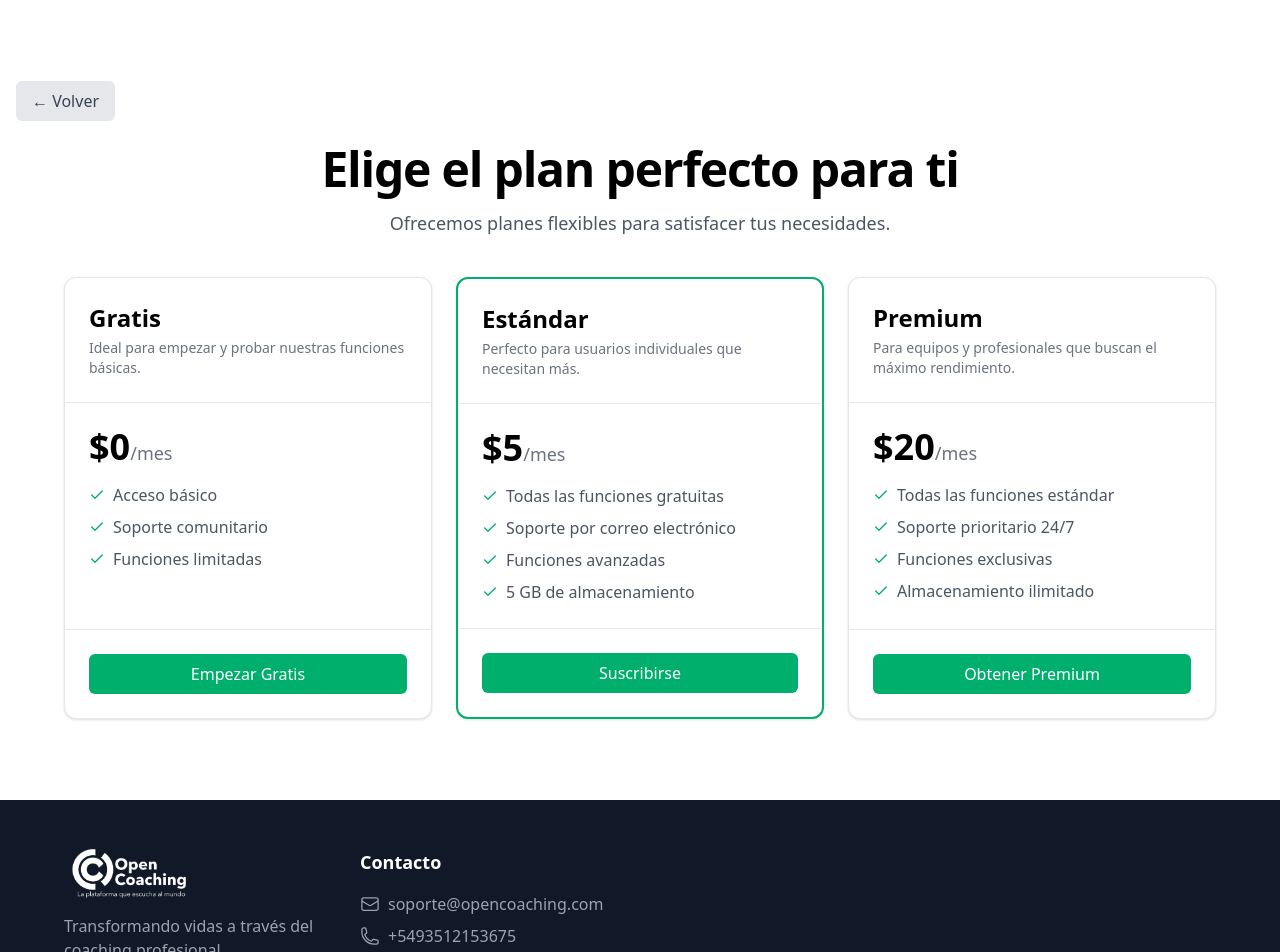
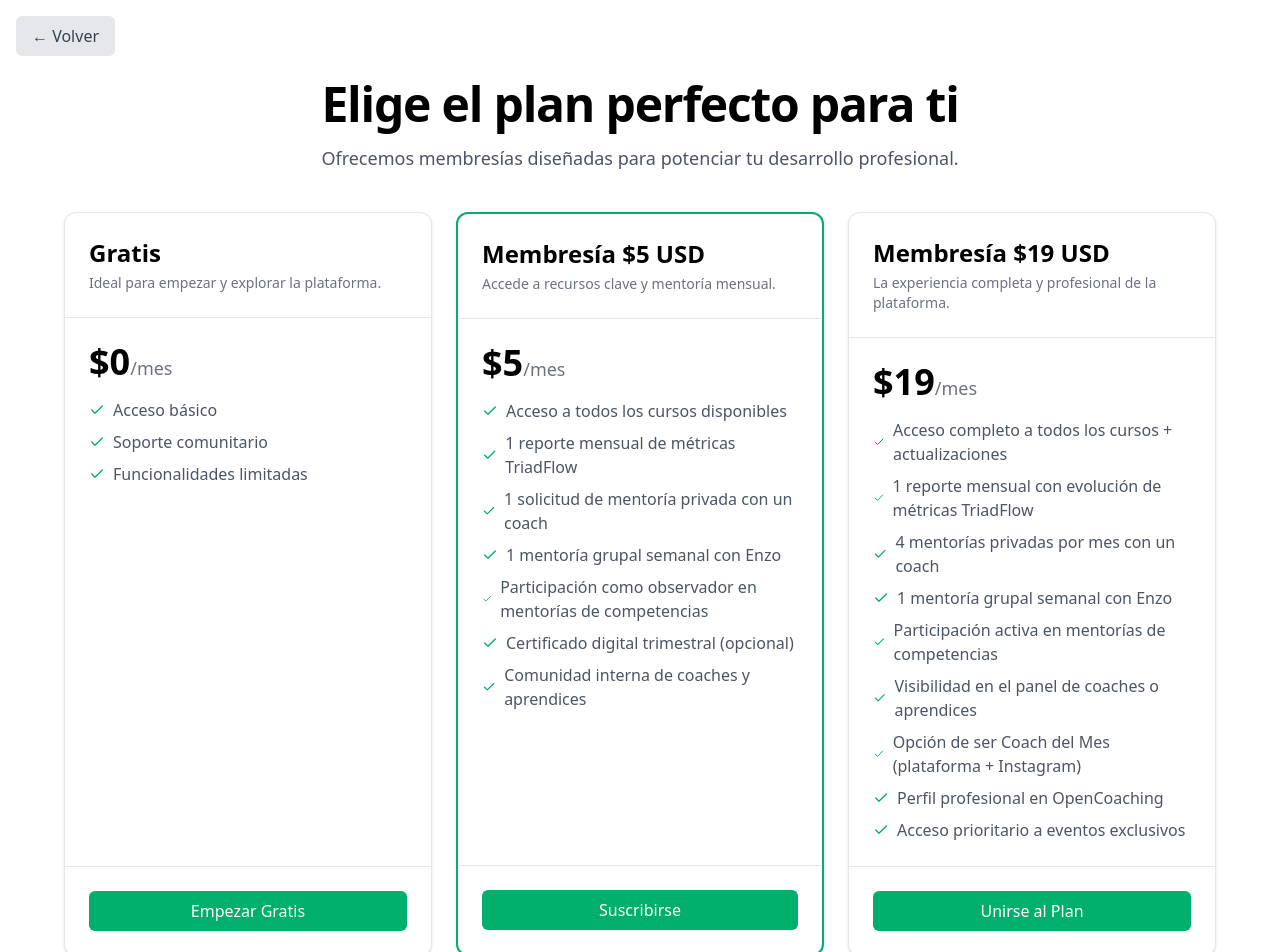
Before and after one commit to JoelDamato/opencoaching-front, a React (Vite) app: page /pricing in a window 1280 px wide. Shown: the top 952 px of the page. Built offline with nearby package versions, Linux system fonts and the light colour scheme.

Commit message:
add fixed

```diff
--- a/src/pages/Aprendices.jsx
+++ b/src/pages/Aprendices.jsx
@@ -6,7 +6,19 @@ export default function Aprendices() {
       <Navbar />
       <div className="flex flex-col items-center justify-center min-h-[60vh]">
         <h1 className="text-3xl font-bold mt-12 mb-4">Próximamente</h1>
-        <p className="text-gray-500 text-lg">Esta sección estará disponible pronto.</p>
+        <p className="text-gray-500 text-lg mb-8">Esta sección estará disponible pronto.</p>
+        <a
+          href="https://api.whatsapp.com/send/?phone=%2B5493512153675&text=Hola%2C+quiero+estar+visible+como+aprendiz+en+OpenCoaching&type=phone_number&app_absent=0"
+          target="_blank"
+          rel="noopener noreferrer"
+          className="inline-block"
+        >
+          <button
+            className="px-8 py-4 rounded-full bg-gradient-to-r from-green-500 to-emerald-600 text-white font-bold text-lg shadow-lg hover:from-green-600 hover:to-emerald-700 transition-all"
+          >
+            Quiero estar visible como aprendiz
+          </button>
+        </a>
       </div>
     </>
   )
--- a/src/pages/Coaches.jsx
+++ b/src/pages/Coaches.jsx
@@ -194,6 +194,22 @@ function Coaches() {
       </div>
     ))}
   </div>
+
+  {/* Solo CTA Coach */}
+  <div className="flex flex-col items-center mt-16 mb-8">
+    <a
+      href="https://api.whatsapp.com/send/?phone=%2B5493512153675&text=Hola%2C+quiero+estar+visible+como+coach+en+OpenCoaching&type=phone_number&app_absent=0"
+      target="_blank"
+      rel="noopener noreferrer"
+      className="inline-block"
+    >
+      <button
+        className="px-8 py-4 rounded-full bg-gradient-to-r from-green-500 to-emerald-600 text-white font-bold text-lg shadow-lg hover:from-green-600 hover:to-emerald-700 transition-all"
+      >
+        Quiero estar visible como coach
+      </button>
+    </a>
+  </div>
 </div>
 
 
--- a/src/pages/Novedades.jsx
+++ b/src/pages/Novedades.jsx
@@ -54,31 +54,22 @@ const Novedades = () => {
                   <div className="aspect-video bg-gradient-to-br from-green-100 to-emerald-100">
                     <iframe
                       className="w-full h-full"
-                      src="https://www.youtube.com/embed/H0m5GM8M_4M"
+                      src="https://www.youtube.com/embed/H0m5GM8M_4M?autoplay=0&rel=0"
                       title="Conexión Open"
                       frameBorder="0"
                       allow="accelerometer; autoplay; clipboard-write; encrypted-media; gyroscope; picture-in-picture"
                       allowFullScreen
                     />
                   </div>
-                  <div className="absolute inset-0 bg-gradient-to-t from-black/20 to-transparent opacity-0 group-hover:opacity-100 transition-opacity duration-300"></div>
                 </div>
-
                 <div className="p-6">
                   <p className="text-gray-700 leading-relaxed text-lg">
                     En este espacio compartimos las novedades más importantes de Open Coaching: visión a futuro,
                     actividades de comunidad y avances clave que transforman nuestra forma de acompañar a los coaches.
                   </p>
-
                   <div className="flex items-center justify-between mt-6 pt-6 border-t border-gray-100">
                     <div className="flex items-center space-x-4">
-                      <button
-                        onClick={() => window.open("https://www.youtube.com/watch?v=H0m5GM8M_4M", "_blank")}
-                        className="flex items-center space-x-2 px-4 py-2 bg-green-600 text-white rounded-lg hover:bg-green-700 transition-colors"
-                      >
-                        <Play className="w-4 h-4" />
-                        <span>Ver Completo</span>
-                      </button>
+                      {/* Elimina el botón "Ver Completo" porque el video ya es reproducible aquí */}
                       <button
                         onClick={() => {
                           if (navigator.share) {
--- a/src/pages/Perfil.jsx
+++ b/src/pages/Perfil.jsx
@@ -140,6 +140,12 @@ function Perfil() {
               <div className="flex flex-col">
                 <span className="text-sm text-gray-500">Suscripción</span>
                 <span className="text-lg font-semibold">{user.audiencia} Gratuita</span>
+                <a
+                  href="/pricing"
+                  className="text-green-600 underline text-sm mt-1 hover:text-green-800 transition"
+                >
+                  Ver planes
+                </a>
               </div>
             </div>
             <button onClick={scrollToPassword} className="w-full bg-black text-white py-2 rounded font-bold hover:bg-gray-800 mt-4">
--- a/src/pages/Precios.jsx
+++ b/src/pages/Precios.jsx
@@ -42,7 +42,6 @@ export default function PricingPage() {
   const navigate = useNavigate()
   return (
     <div className="flex flex-col items-center justify-center min-h-screen bg-white p-4">
-      {/* Botón de retroceso */}
       <button
         onClick={() => navigate(-1)}
         className="self-start mb-6 px-4 py-2 rounded-md bg-gray-200 text-gray-700 hover:bg-gray-300 transition"
@@ -53,106 +52,102 @@ export default function PricingPage() {
       <div className="text-center mb-10">
         <h1 className="text-4xl font-bold tracking-tight sm:text-5xl">Elige el plan perfecto para ti</h1>
         <p className="mt-4 text-lg text-gray-600">
-          Ofrecemos planes flexibles para satisfacer tus necesidades.
+          Ofrecemos membresías diseñadas para potenciar tu desarrollo profesional.
         </p>
       </div>
 
       <div className="grid gap-6 md:grid-cols-3 max-w-6xl w-full">
-        {/* Plan Gratuito */}
+        {/* Plan Gratis */}
         <Card className="flex flex-col justify-between">
           <CardHeader>
-            <CardTitle className="text-2xl font-bold">Gratis</CardTitle>
-            <CardDescription>Ideal para empezar y probar nuestras funciones básicas.</CardDescription>
+            <CardTitle>Gratis</CardTitle>
+            <CardDescription>Ideal para empezar y explorar la plataforma.</CardDescription>
           </CardHeader>
           <CardContent className="flex-grow">
             <div className="text-4xl font-bold mb-4">
               $0<span className="text-lg font-normal text-gray-500">/mes</span>
             </div>
             <ul className="space-y-2 text-gray-600">
-              <li className="flex items-center">
-                <CheckIcon className="mr-2 h-4 w-4 text-[#00af6b]" />
-                Acceso básico
-              </li>
-              <li className="flex items-center">
-                <CheckIcon className="mr-2 h-4 w-4 text-[#00af6b]" />
-                Soporte comunitario
-              </li>
-              <li className="flex items-center">
-                <CheckIcon className="mr-2 h-4 w-4 text-[#00af6b]" />
-                Funciones limitadas
-              </li>
+              <li className="flex items-center"><CheckIcon className="mr-2 h-4 w-4 text-[#00af6b]" />Acceso básico</li>
+              <li className="flex items-center"><CheckIcon className="mr-2 h-4 w-4 text-[#00af6b]" />Soporte comunitario</li>
+              <li className="flex items-center"><CheckIcon className="mr-2 h-4 w-4 text-[#00af6b]" />Funcionalidades limitadas</li>
             </ul>
           </CardContent>
           <CardFooter>
-            <Button className="w-full">Empezar Gratis</Button>
+            <a
+              href="https://api.whatsapp.com/send/?phone=%2B5493512153675&text=Hola%2C+quiero+empezar+con+el+plan+Gratis&type=phone_number&app_absent=0"
+              target="_blank"
+              rel="noopener noreferrer"
+              className="w-full"
+            >
+              <Button className="w-full">Empezar Gratis</Button>
+            </a>
           </CardFooter>
         </Card>
 
-        {/* Plan Estándar */}
+        {/* Membresía 5 USD */}
         <Card className="flex flex-col justify-between border-2 border-[#00af6b]">
           <CardHeader>
-            <CardTitle className="text-2xl font-bold">Estándar</CardTitle>
-            <CardDescription>Perfecto para usuarios individuales que necesitan más.</CardDescription>
+            <CardTitle>Membresía $5 USD</CardTitle>
+            <CardDescription>Accede a recursos clave y mentoría mensual.</CardDescription>
           </CardHeader>
           <CardContent className="flex-grow">
             <div className="text-4xl font-bold mb-4">
               $5<span className="text-lg font-normal text-gray-500">/mes</span>
             </div>
             <ul className="space-y-2 text-gray-600">
-              <li className="flex items-center">
-                <CheckIcon className="mr-2 h-4 w-4 text-[#00af6b]" />
-                Todas las funciones gratuitas
-              </li>
-              <li className="flex items-center">
-                <CheckIcon className="mr-2 h-4 w-4 text-[#00af6b]" />
-                Soporte por correo electrónico
-              </li>
-              <li className="flex items-center">
-                <CheckIcon className="mr-2 h-4 w-4 text-[#00af6b]" />
-                Funciones avanzadas
-              </li>
-              <li className="flex items-center">
-                <CheckIcon className="mr-2 h-4 w-4 text-[#00af6b]" />
-                5 GB de almacenamiento
-              </li>
+              <li className="flex items-center"><CheckIcon className="mr-2 h-4 w-4 text-[#00af6b]" />Acceso a todos los cursos disponibles</li>
+              <li className="flex items-center"><CheckIcon className="mr-2 h-4 w-4 text-[#00af6b]" />1 reporte mensual de métricas TriadFlow</li>
+              <li className="flex items-center"><CheckIcon className="mr-2 h-4 w-4 text-[#00af6b]" />1 solicitud de mentoría privada con un coach</li>
+              <li className="flex items-center"><CheckIcon className="mr-2 h-4 w-4 text-[#00af6b]" />1 mentoría grupal semanal con Enzo</li>
+              <li className="flex items-center"><CheckIcon className="mr-2 h-4 w-4 text-[#00af6b]" />Participación como observador en mentorías de competencias</li>
+              <li className="flex items-center"><CheckIcon className="mr-2 h-4 w-4 text-[#00af6b]" />Certificado digital trimestral (opcional)</li>
+              <li className="flex items-center"><CheckIcon className="mr-2 h-4 w-4 text-[#00af6b]" />Comunidad interna de coaches y aprendices</li>
             </ul>
           </CardContent>
           <CardFooter>
-            <Button className="w-full">Suscribirse</Button>
+            <a
+              href="https://api.whatsapp.com/send/?phone=%2B5493512153675&text=Hola%2C+quiero+suscribirme+al+plan+de+5+d%C3%B3lares&type=phone_number&app_absent=0"
+              target="_blank"
+              rel="noopener noreferrer"
+              className="w-full"
+            >
+              <Button className="w-full">Suscribirse</Button>
+            </a>
           </CardFooter>
         </Card>
 
-        {/* Plan Premium */}
+        {/* Membresía 19 USD */}
         <Card className="flex flex-col justify-between">
           <CardHeader>
-            <CardTitle className="text-2xl font-bold">Premium</CardTitle>
-            <CardDescription>Para equipos y profesionales que buscan el máximo rendimiento.</CardDescription>
+            <CardTitle>Membresía $19 USD</CardTitle>
+            <CardDescription>La experiencia completa y profesional de la plataforma.</CardDescription>
           </CardHeader>
           <CardContent className="flex-grow">
             <div className="text-4xl font-bold mb-4">
-              $20<span className="text-lg font-normal text-gray-500">/mes</span>
+              $19<span className="text-lg font-normal text-gray-500">/mes</span>
             </div>
             <ul className="space-y-2 text-gray-600">
-              <li className="flex items-center">
-                <CheckIcon className="mr-2 h-4 w-4 text-[#00af6b]" />
-                Todas las funciones estándar
-              </li>
-              <li className="flex items-center">
-                <CheckIcon className="mr-2 h-4 w-4 text-[#00af6b]" />
-                Soporte prioritario 24/7
-              </li>
-              <li className="flex items-center">
-                <CheckIcon className="mr-2 h-4 w-4 text-[#00af6b]" />
-                Funciones exclusivas
-              </li>
-              <li className="flex items-center">
-                <CheckIcon className="mr-2 h-4 w-4 text-[#00af6b]" />
-                Almacenamiento ilimitado
-              </li>
+              <li className="flex items-center"><CheckIcon className="mr-2 h-4 w-4 text-[#00af6b]" />Acceso completo a todos los cursos + actualizaciones</li>
+              <li className="flex items-center"><CheckIcon className="mr-2 h-4 w-4 text-[#00af6b]" />1 reporte mensual con evolución de métricas TriadFlow</li>
+              <li className="flex items-center"><CheckIcon className="mr-2 h-4 w-4 text-[#00af6b]" />4 mentorías privadas por mes con un coach</li>
+              <li className="flex items-center"><CheckIcon className="mr-2 h-4 w-4 text-[#00af6b]" />1 mentoría grupal semanal con Enzo</li>
+              <li className="flex items-center"><CheckIcon className="mr-2 h-4 w-4 text-[#00af6b]" />Participación activa en mentorías de competencias</li>
+              <li className="flex items-center"><CheckIcon className="mr-2 h-4 w-4 text-[#00af6b]" />Visibilidad en el panel de coaches o aprendices</li>
+              <li className="flex items-center"><CheckIcon className="mr-2 h-4 w-4 text-[#00af6b]" />Opción de ser Coach del Mes (plataforma + Instagram)</li>
+              <li className="flex items-center"><CheckIcon className="mr-2 h-4 w-4 text-[#00af6b]" />Perfil profesional en OpenCoaching</li>
+              <li className="flex items-center"><CheckIcon className="mr-2 h-4 w-4 text-[#00af6b]" />Acceso prioritario a eventos exclusivos</li>
             </ul>
           </CardContent>
           <CardFooter>
-            <Button className="w-full">Obtener Premium</Button>
+            <a
+              href="https://api.whatsapp.com/send/?phone=%2B5493512153675&text=Hola%2C+quiero+unirme+al+plan+de+19+d%C3%B3lares&type=phone_number&app_absent=0"
+              target="_blank"
+              rel="noopener noreferrer"
+              className="w-full"
+            >
+              <Button className="w-full">Unirse al Plan</Button>
+            </a>
           </CardFooter>
         </Card>
       </div>
```
